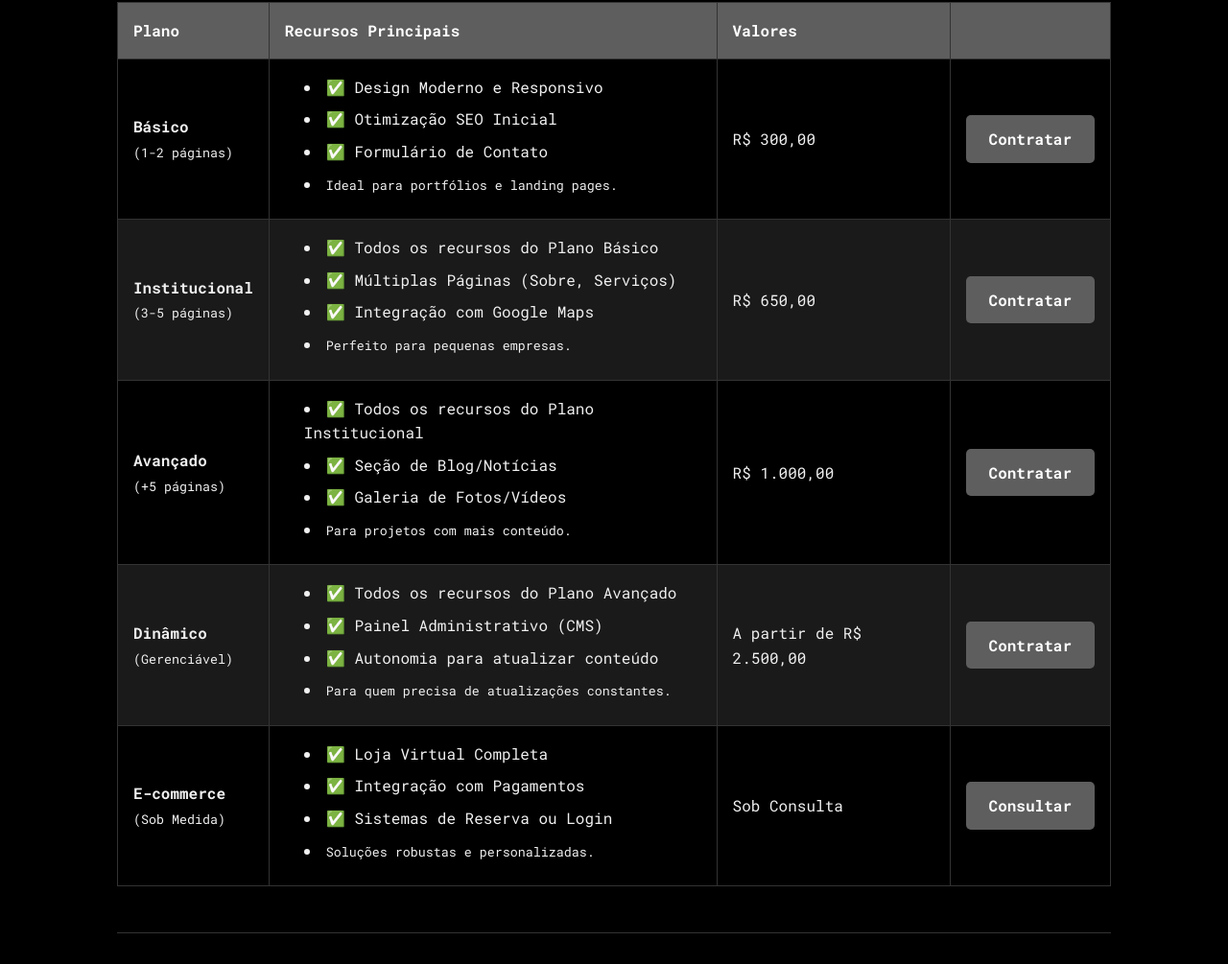
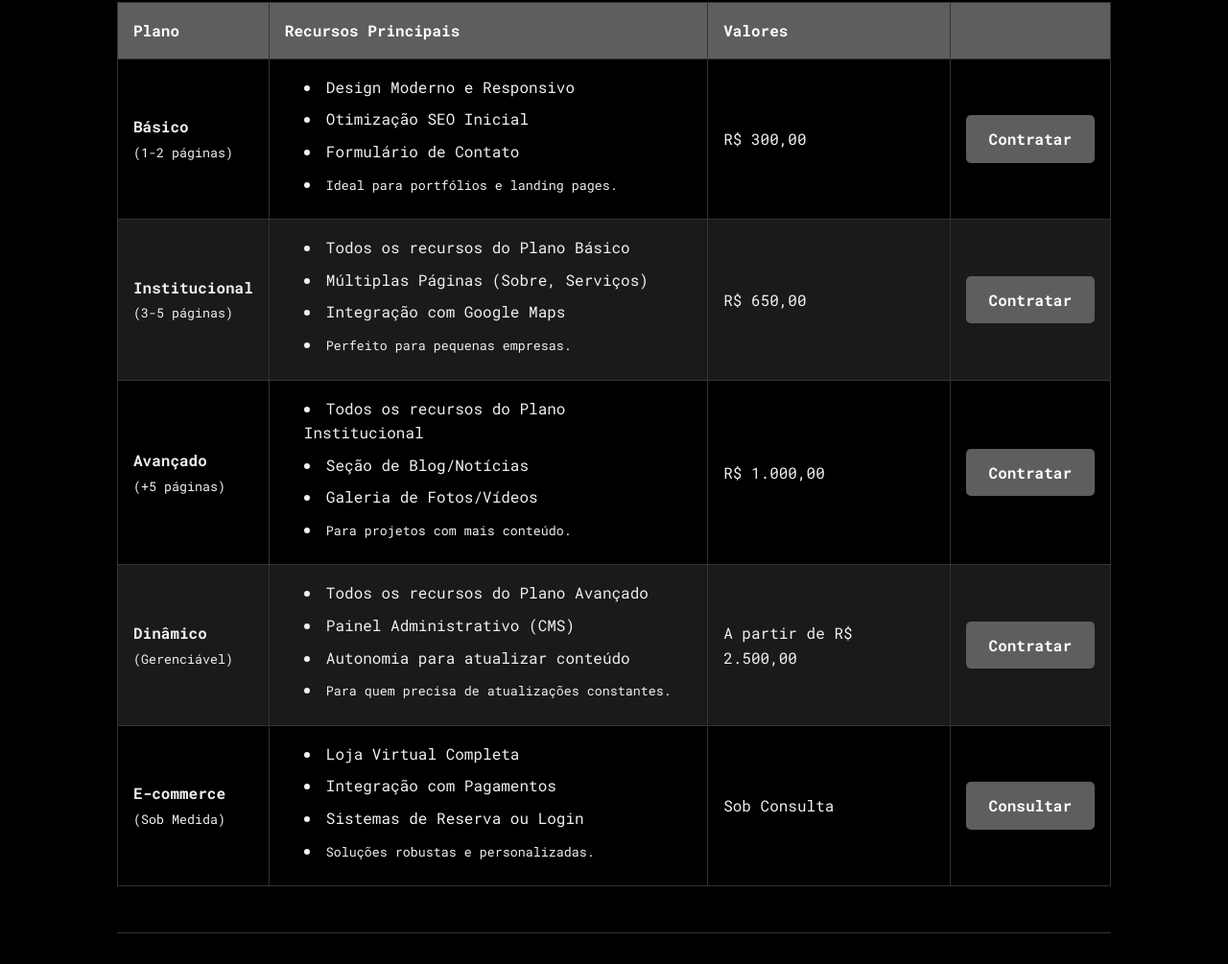
Before and after one commit to tithr/CSWtrabalho, a plain HTML site: page pages/servicos.html in a window 1280 px wide. Shown: the part 370-1375 px from the top of the page at 96% size. Drawn offline with Linux system fonts and the light colour scheme.

Commit message:
Update servicos.html
atualizacao design

```diff
--- a/pages/servicos.html
+++ b/pages/servicos.html
@@ -37,7 +37,7 @@
                             <th>Plano</th>
                             <th>Recursos Principais</th>
                             <th>Valores</th>
-                            <th></th> <!-- Coluna para o botão -->
+                            <th></th>
                         </tr>
                     </thead>
                     <tbody>
@@ -45,9 +45,9 @@
                             <td><strong>Básico</strong><br><small>(1-2 páginas)</small></td>
                             <td>
                                 <ul>
-                                    <li>✅ Design Moderno e Responsivo</li>
-                                    <li>✅ Otimização SEO Inicial</li>
-                                    <li>✅ Formulário de Contato</li>
+                                    <li>Design Moderno e Responsivo</li>
+                                    <li>Otimização SEO Inicial</li>
+                                    <li>Formulário de Contato</li>
                                     <li><small>Ideal para portfólios e landing pages.</small></li>
                                 </ul>
                             </td>
@@ -58,9 +58,9 @@
                             <td><strong>Institucional</strong><br><small>(3-5 páginas)</small></td>
                             <td>
                                 <ul>
-                                    <li>✅ Todos os recursos do Plano Básico</li>
-                                    <li>✅ Múltiplas Páginas (Sobre, Serviços)</li>
-                                    <li>✅ Integração com Google Maps</li>
+                                    <li>Todos os recursos do Plano Básico</li>
+                                    <li>Múltiplas Páginas (Sobre, Serviços)</li>
+                                    <li>Integração com Google Maps</li>
                                     <li><small>Perfeito para pequenas empresas.</small></li>
                                 </ul>
                             </td>
@@ -71,9 +71,9 @@
                             <td><strong>Avançado</strong><br><small>(+5 páginas)</small></td>
                             <td>
                                 <ul>
-                                    <li>✅ Todos os recursos do Plano Institucional</li>
-                                    <li>✅ Seção de Blog/Notícias</li>
-                                    <li>✅ Galeria de Fotos/Vídeos</li>
+                                    <li>Todos os recursos do Plano Institucional</li>
+                                    <li>Seção de Blog/Notícias</li>
+                                    <li>Galeria de Fotos/Vídeos</li>
                                     <li><small>Para projetos com mais conteúdo.</small></li>
                                 </ul>
                             </td>
@@ -84,9 +84,9 @@
                             <td><strong>Dinâmico</strong><br><small>(Gerenciável)</small></td>
                             <td>
                                 <ul>
-                                    <li>✅ Todos os recursos do Plano Avançado</li>
-                                    <li>✅ Painel Administrativo (CMS)</li>
-                                    <li>✅ Autonomia para atualizar conteúdo</li>
+                                    <li>Todos os recursos do Plano Avançado</li>
+                                    <li>Painel Administrativo (CMS)</li>
+                                    <li>Autonomia para atualizar conteúdo</li>
                                     <li><small>Para quem precisa de atualizações constantes.</small></li>
                                 </ul>
                             </td>
@@ -97,9 +97,9 @@
                             <td><strong>E-commerce</strong><br><small>(Sob Medida)</small></td>
                             <td>
                                 <ul>
-                                    <li>✅ Loja Virtual Completa</li>
-                                    <li>✅ Integração com Pagamentos</li>
-                                    <li>✅ Sistemas de Reserva ou Login</li>
+                                    <li>Loja Virtual Completa</li>
+                                    <li>Integração com Pagamentos</li>
+                                    <li>Sistemas de Reserva ou Login</li>
                                     <li><small>Soluções robustas e personalizadas.</small></li>
                                 </ul>
                             </td>
```
